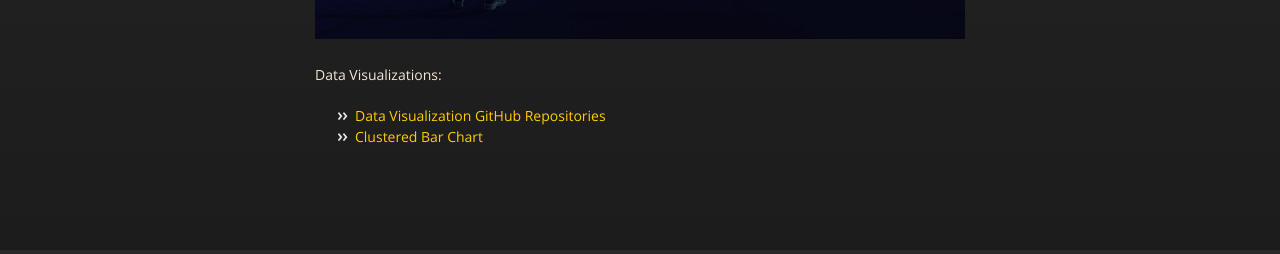
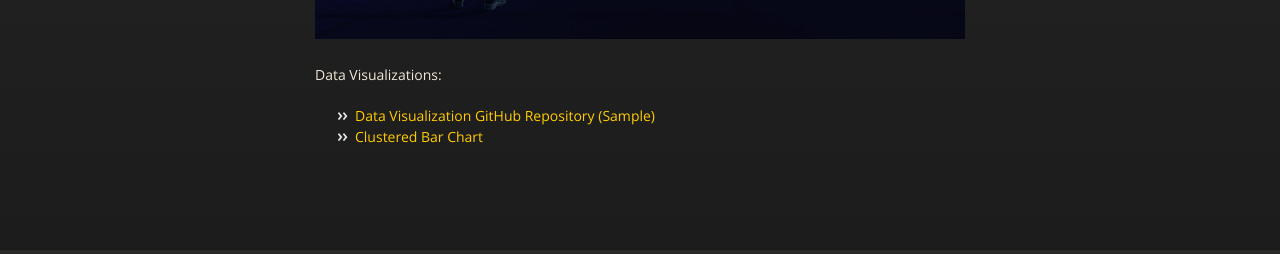
Before and after one commit to danewertz/danewertz.github.io, a Jekyll site: the page built from index.md, in a window 1280 px wide. Shown: the part 650-904 px from the top of the page. Built offline with Jekyll 4.4.1, drawn with Linux system fonts in a browser that asks for light colours.

Commit message:
Update index.md

```diff
--- a/index.md
+++ b/index.md
@@ -6,5 +6,5 @@ layout: default
 
 Data Visualizations:
 
-- [Data Visualization GitHub Repositories](https://github.com/danewertz/SampleDataViz)
+- [Data Visualization GitHub Repository (Sample)](https://github.com/danewertz/SampleDataViz)
 - [Clustered Bar Chart](/DataVisualizations/index.md)
```
